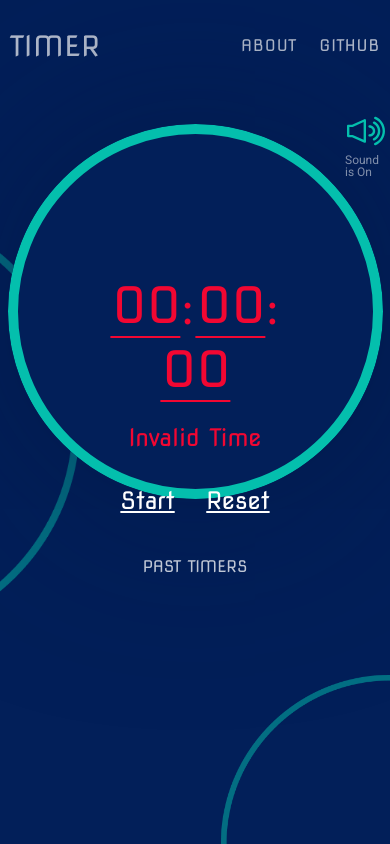
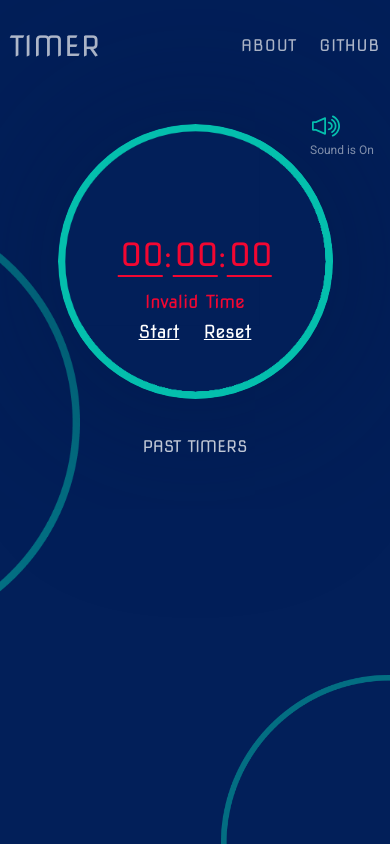
Before and after one commit to harshPPatel/timer, a website built with Parcel: page src/index.html in a window 390 px wide. Both pictures are taken after a click on the button "Start". Shown: the top 844 px of the page. Built offline with nearby package versions, Linux system fonts and the light colour scheme.

Commit message:
made website responsive and added favicon

```diff
--- a/package.json
+++ b/package.json
@@ -9,7 +9,7 @@
     "lint:css": "stylelint ./src/scss/**/*.scss --config .stylelintrc.json",
     "lint:js": "eslint ./src/js/app.js",
     "docs": "./node_modules/.bin/jsdoc src -d docs",
-    "deploy": "npm run build && now"
+    "deploy": "npm run build && now --prod"
   },
   "repository": {
     "type": "git",
--- a/src/index.html
+++ b/src/index.html
@@ -6,9 +6,13 @@
     <meta http-equiv="X-UA-Compatible" content="ie=edge">
     <title>Timer</title>
     <link href="https://fonts.googleapis.com/css2?family=Nova+Square&family=Roboto&display=swap" rel="stylesheet">
+    <link rel="apple-touch-icon" sizes="180x180" href="./img/apple-touch-icon.png">
+    <link rel="icon" type="image/png" sizes="32x32" href="./img/favicon-32x32.png">
+    <link rel="icon" type="image/png" sizes="16x16" href="./img/favicon-16x16.png">
+    <link rel="manifest" href="./site.webmanifest">
     <link rel="stylesheet" href="./scss/app.scss">
   </head>
-  <body data-barba="wrapper">
+  <body>
     <header>
       <nav>
         <li class="logo">
--- a/src/scss/02-basic/base.scss
+++ b/src/scss/02-basic/base.scss
@@ -9,10 +9,17 @@ html {
 
 body {
   font-family: 'Nova Square', cursive;
-  min-height: 825px;
+  min-height: 750px;
   height: 100vh;
+  max-width: 100vw;
+  width: 100%;
   position: relative;
   z-index: 1;
+  overflow-x: hidden;
+
+  @media screen and (max-height: 750px) {
+    height: 100%;
+  }
 
   &::before,
   &::after {
@@ -74,6 +81,7 @@ audio {
   position: absolute;
   left: 10000px;
   opacity: 0;
+  display: none;
 }
 
 @keyframes desolve {
--- a/src/scss/02-basic/typography.scss
+++ b/src/scss/02-basic/typography.scss
@@ -3,4 +3,8 @@ p.label {
   margin: 60px 0 32px;
   text-transform: uppercase;
   opacity: 0.75;
+
+  @media screen and (max-width: 530px) {
+    margin: 40px 0 24px;
+  }
 }
--- a/src/scss/03-layout/main.scss
+++ b/src/scss/03-layout/main.scss
@@ -14,6 +14,11 @@ main {
   canvas {
     border-radius: 400px;
     box-shadow: $canvas-shadow;
+
+    @media screen and (max-width: 530px) {
+      height: 275px !important;
+      width: 275px !important;
+    }
   }
 
   #error {
@@ -22,6 +27,11 @@ main {
     font-size: 24px;
     color: $error-color;
     margin-top: 24px;
+
+    @media screen and (max-width: 530px) {
+      margin-top: 16px;
+      font-size: 18px;
+    }
   }
 
   form {
@@ -34,6 +44,12 @@ main {
     justify-content: center;
     flex-wrap: wrap;
     font-size: 50px;
+    width: 100%;
+
+    @media screen and (max-width: 425px) {
+      top: 40%;
+      font-size: 32px;
+    }
 
     &.error {
       color: $error-color;
@@ -55,6 +71,16 @@ main {
       background-color: transparent;
       border-bottom: 2px solid $white-color;
 
+      @media screen and (max-width: 530px) {
+        width: 56px;
+        font-size: 36px;
+      }
+
+      @media screen and (max-width: 425px) {
+        width: 45px;
+        font-size: 32px;
+      }
+
       &:disabled {
         border-bottom: none;
       }
@@ -64,6 +90,10 @@ main {
       width: 100%;
       text-align: center;
       margin-top: 16px;
+
+      @media screen and (max-width: 530px) {
+        margin-top: 0;
+      }
     }
 
     button {
@@ -75,6 +105,10 @@ main {
       font-size: 24px;
       text-decoration: underline;
       cursor: pointer;
+
+      @media screen and (max-width: 530px) {
+        font-size: 18px;
+      }
     }
 
     button[value='pause'],
@@ -98,11 +132,20 @@ main {
   color: $white-color;
   cursor: pointer;
 
+  @media screen and (max-width: 530px) {
+    left: calc(50% + 115px);
+  }
+
   img {
     height: 38px;
     width: 38px;
     margin-bottom: 4px;
     margin-left: 2px;
+
+    @media screen and (max-width: 530px) {
+      height: 28px;
+      width: 28px;
+    }
   }
 
   span {
--- a/src/scss/04-modules/past-timers.scss
+++ b/src/scss/04-modules/past-timers.scss
@@ -1,9 +1,13 @@
 #pastTimers {
   max-width: 425px;
   width: 95%;
-  margin: 0 auto 50px;
-  // border: 2px solid $border-color;
+  margin: 0 auto;
+  padding-bottom: 50px;
   border-radius: 8px;
+
+  @media screen and (max-width: 530px) {
+    width: 70%;
+  }
 
   .past-timer {
     height: 70px;
@@ -13,6 +17,11 @@
     justify-content: center;
     border-bottom: 2px solid $border-color;
 
+    @media screen and (max-width: 530px) {
+      height: 50px;
+      padding: 12px 30px;
+    }
+
     &:last-of-type {
       border-bottom: none;
     }
@@ -21,6 +30,10 @@
       margin-right: auto;
       font-size: 24px;
       color: rgba($white-color, 0.75);
+
+      @media screen and (max-width: 530px) {
+        font-size: 18px;
+      }
     }
 
     .clock-icon {
--- a/src/scss/05-pages/about.scss
+++ b/src/scss/05-pages/about.scss
@@ -8,17 +8,39 @@ body#about {
       height: auto;
       max-width: 650px;
       margin-left: -100px;
+
+      @media screen and (max-width: 900px) {
+        max-width: 550px;
+      }
+
+      @media screen and (max-width: 768px) {
+        display: none;
+      }
     }
 
     .text {
       margin-top: 20vh;
       max-width: 450px;
       line-height: 150%;
+
+      @media screen and (max-width: 768px) {
+        text-align: center;
+        max-width: initial;
+        width: 90%;
+      }
+
+      @media screen and (max-width: 500px) {
+        margin-top: 80px;
+      }
     }
 
     h1 {
       font-size: 64px;
       margin-bottom: 50px;
+
+      @media screen and (max-width: 900px) {
+        font-size: 50px;
+      }
     }
 
     p {
@@ -26,6 +48,14 @@ body#about {
       opacity: 0.75;
       font-size: 20px;
       letter-spacing: 1px;
+
+      @media screen and (max-width: 900px) {
+        font-size: 18px;
+      }
+
+      @media screen and (max-width: 425px) {
+        font-size: 16px;
+      }
     }
 
     a {
```
Also changed, not shown: todo.txt (+6 -7 lines), src/img/android-chrome-192x192.png (added), src/img/android-chrome-512x512.png (added), src/img/apple-touch-icon.png (added), src/img/favicon-16x16.png (added), src/img/favicon-32x32.png (added), src/img/favicon.ico (added), src/site.webmanifest (added).
